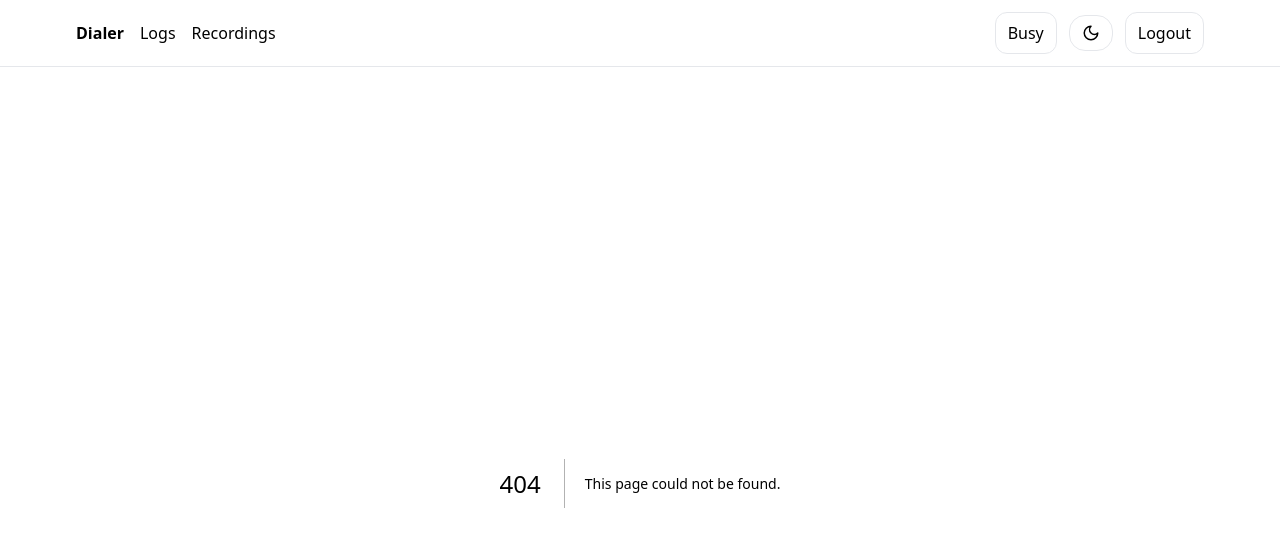
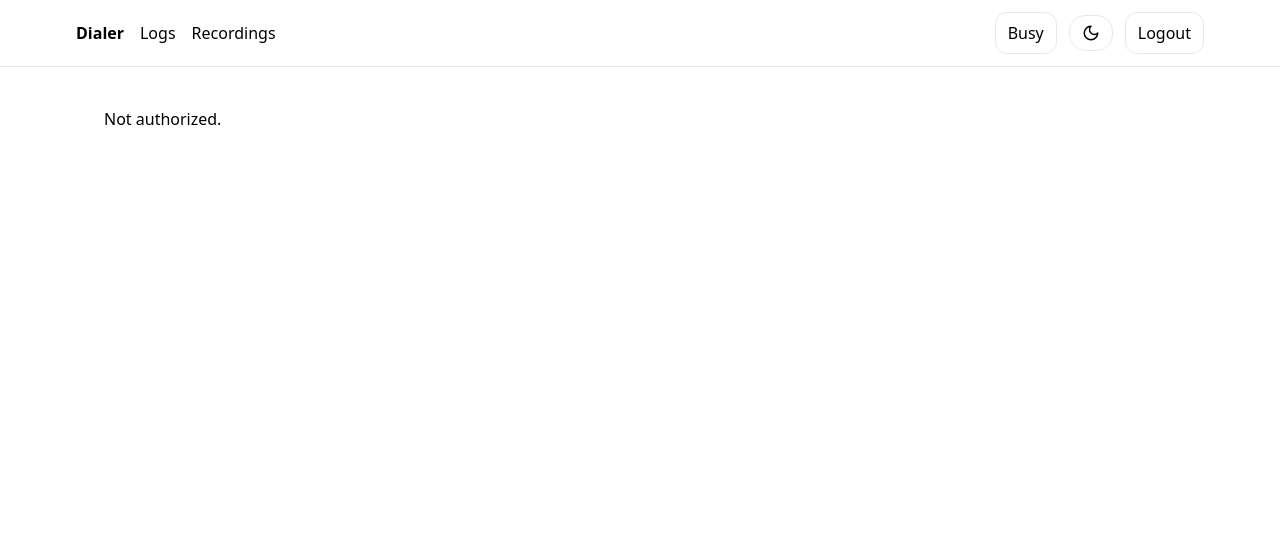
Before and after one commit to Huzawfaw/GP-Ver-Cold, a Next.js app: page /admin in a window 1280 px wide. Before the commit this address had no page. Shown: the top 546 px of the page. Built offline with nearby package versions, Linux system fonts and the light colour scheme; no server answers.

Commit message:
Create page.tsx

```diff
--- /dev/null
+++ b/app/admin/page.tsx
@@ -0,0 +1,17 @@
+import { cookies } from 'next/headers'
+import { verifyJwt } from '@/lib/auth'
+import { isAdminEmail } from '@/lib/admin'
+import AdminAgents from '@/components/admin-agents'
+
+export default async function AdminPage() {
+  const token = cookies().get('auth')?.value
+  if (!token) return <div className="p-6">Not authorized.</div>
+  try {
+    const me = await verifyJwt(token)
+    if (!isAdminEmail(me.email)) return <div className="p-6">Forbidden.</div>
+  } catch {
+    return <div className="p-6">Not authorized.</div>
+  }
+
+  return <AdminAgents />
+}
```
